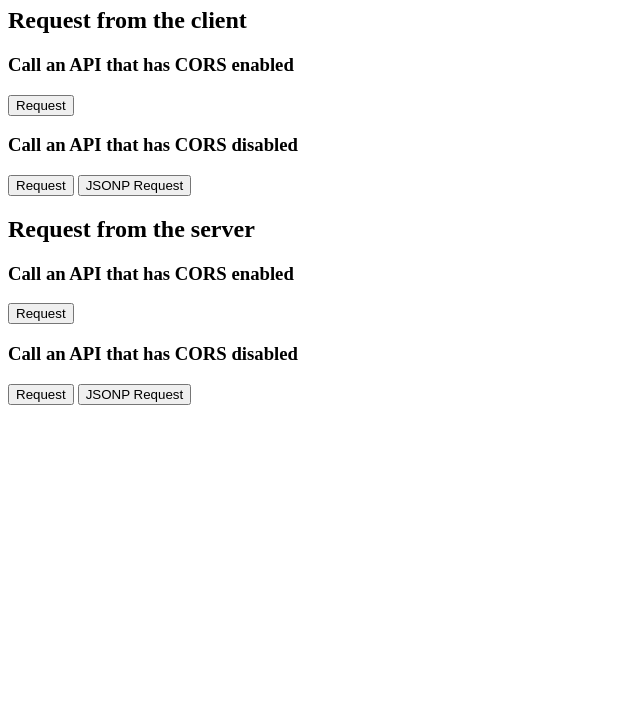
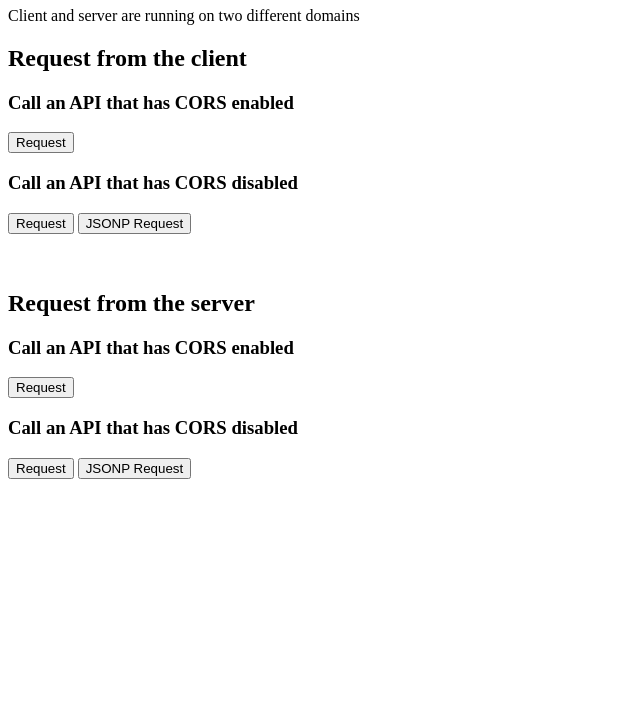
Before and after one commit to lc512k/excercise-requests, a website: page index.html in a window 1280 px wide. Shown: the part 73-800 px from the top of the page, without its empty margins (0-640 px from the left). Drawn offline with nearby package versions, Linux system fonts and the light colour scheme.

Commit message:
add option to run site on the same domain as the server

```diff
--- a/index.html
+++ b/index.html
@@ -7,6 +7,8 @@
 
 	<h1>Request all the things!</h1>
 
+	<span id="client-port"></span>
+
 	<h2>Request from the client</h2>
 
 	<h3>Call an API that has CORS enabled</h3>
@@ -15,6 +17,8 @@
 	<h3>Call an API that has CORS disabled</h3>
 	<button onclick="makeRequest('no-cors');">Request</button>
 	<button onclick="makeRequest('jsonp');">JSONP Request</button>
+
+	<br><br><br>
 
 	<h2>Request from the server</h2>
 
@@ -33,8 +37,8 @@
 	<script type="text/javascript">
 
 	// Makes a native js HTTP request using XMLHttpRequest
-	var native = function (url) {
-		var xmlHttp = new XMLHttpRequest();
+	const native = function (url) {
+		const xmlHttp = new XMLHttpRequest();
 		xmlHttp.onreadystatechange = function() {
 			if (xmlHttp.readyState == 4) {
 				if (xmlHttp.status == 200) {
@@ -50,7 +54,7 @@
 	}
 
 	// Makes a request with the new fetch api
-	var withFetch = function (url) {
+	const withFetch = function (url) {
 		fetch(url, {
 			method: 'get',
 			mode: 'cors'
@@ -64,7 +68,7 @@
 	}
 
 	// Makes a request using jQuery
-	var withjQuery = function (url) {
+	const withjQuery = function (url) {
 		$.getJSON(url, function(json) {
 			console.log('Using jQuery getJSON (uses jsonp if needed)', json);
 		}).catch(function (err){
@@ -72,9 +76,9 @@
 		}) ;
 	}
 
-	var makeRequest = function (type) {
+	const makeRequest = function (type) {
 
-		var url;
+		let url;
 
 		switch (type) {
 			case 'cors':
@@ -99,7 +103,7 @@
 
 	// Not making the API call yet,
 	// just asking our server to do it
-	var serverRequest = function (type) {
+	const serverRequest = function (type) {
 		fetch('doItFromTheServer/', {
 			method: 'POST',
 			body: JSON.stringify( {type: type} ),
@@ -116,6 +120,14 @@
 		});
 	}
 	</script>
+	<script type="text/javascript">
+		const clientPort = document.location.port;
 
+		const message = clientPort === '8888' ?
+			'Congrats, client and server have the same origin!' :
+			'Client and server are running on two different domains';
+
+		document.querySelector('#client-port').innerHTML = message;
+	</script>
 </body>
 </html>
--- a/localServer.js
+++ b/localServer.js
@@ -12,6 +12,7 @@ app.get('/', function(req, res) {
 // parse JSON POST bodies
 app.use(bodyParser());
 
+// Call the different remote server endpoints
 app.post('/doItFromTheServer', function (req,res) {
 
 	type = req.body.type;
```
Also changed, not shown: remoteServer.js (+7 -0 lines), README.md.
